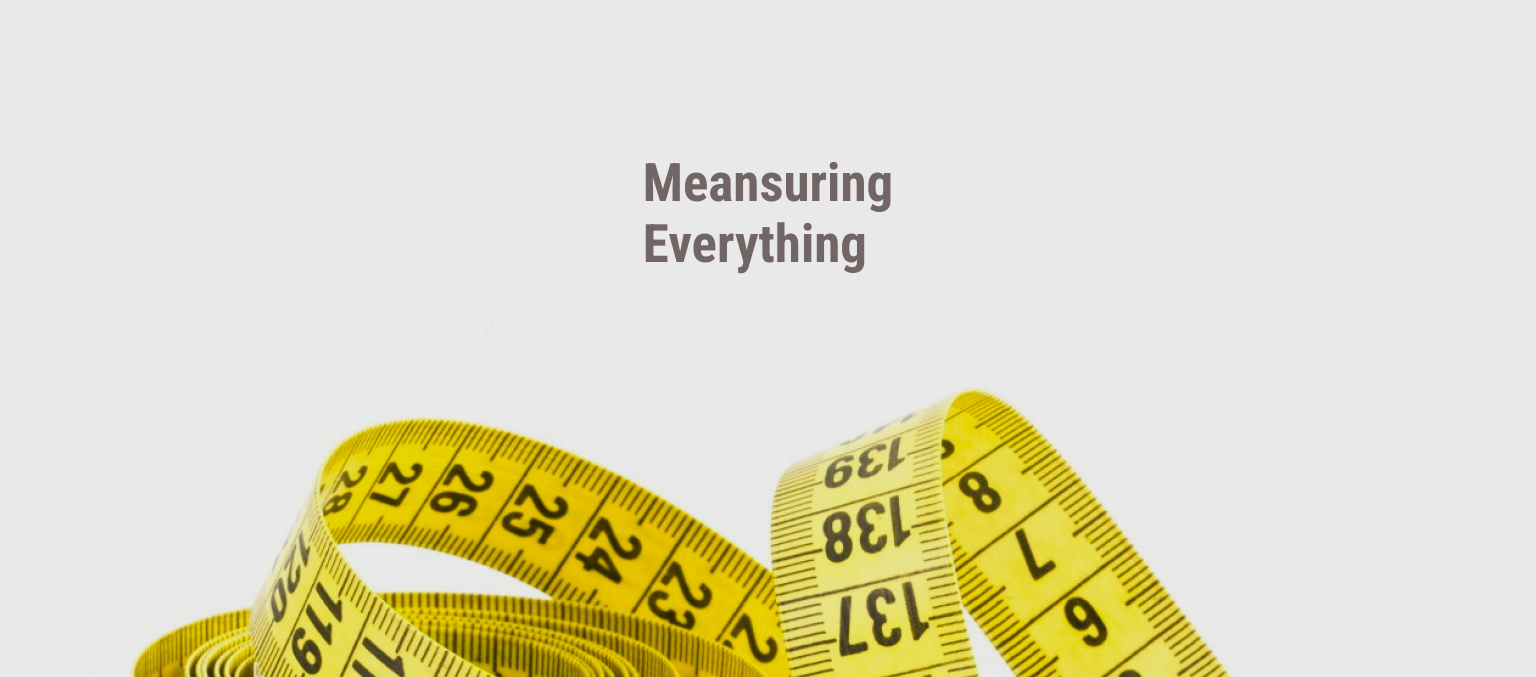
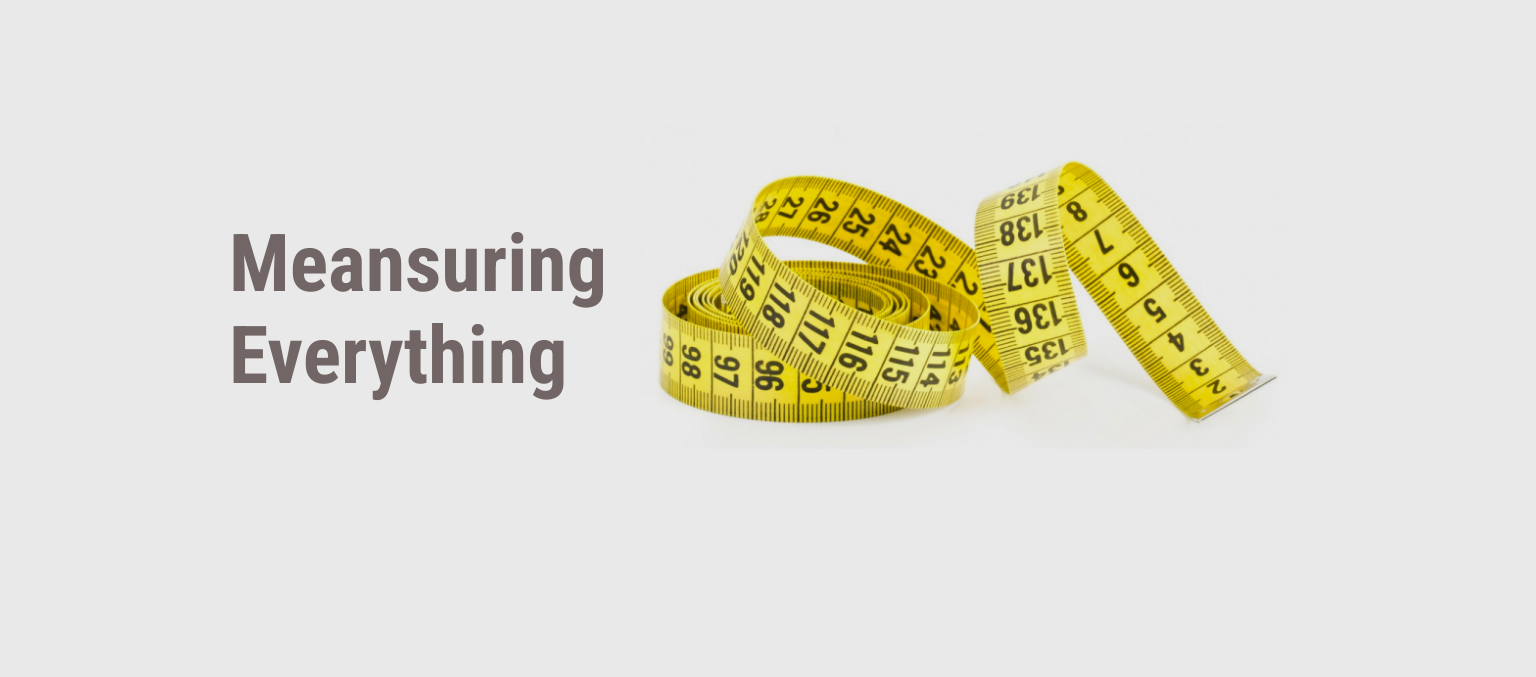
Before and after one commit to paulooliveirv/desafio_calindra1, a plain HTML site: page index.html in a window 1536 px wide. Shown: the part 107-784 px from the top of the page. Drawn offline with Linux system fonts and the light colour scheme.

Commit message:
avançando main desktop

```diff
--- a/assets/css/main.css
+++ b/assets/css/main.css
@@ -51,4 +51,19 @@
     img{
         mix-blend-mode: multiply;
     }
+
+    .container__primeiro{
+        flex-direction: row;
+        justify-content: center;
+        height: calc(100vh - 110px);
+    }
+    .container__primeiro--h2{
+        font-size: 80px;
+        transform: translateY(-50%);
+    }
+    .container__primeiro__img--web{
+        width: 700px;
+        padding-left: 2rem;
+        transform: translateY(-40%);
+    }
 }
--- a/index.html
+++ b/index.html
@@ -57,7 +57,7 @@
                 </p>
                 <picture class="container__segundo__img--web">
                     <source media="(max-width: 600px)" srcset="./assets/img/medida2_mobile.png">
-                <img src="assets/img/medida2_web.png " alt="fita_metrica">
+                <img class="container__segundo__img--web--desktop" src="assets/img/medida2_web.png " alt="fita_metrica">
             </picture>
                 </picture>
             </div>
```
